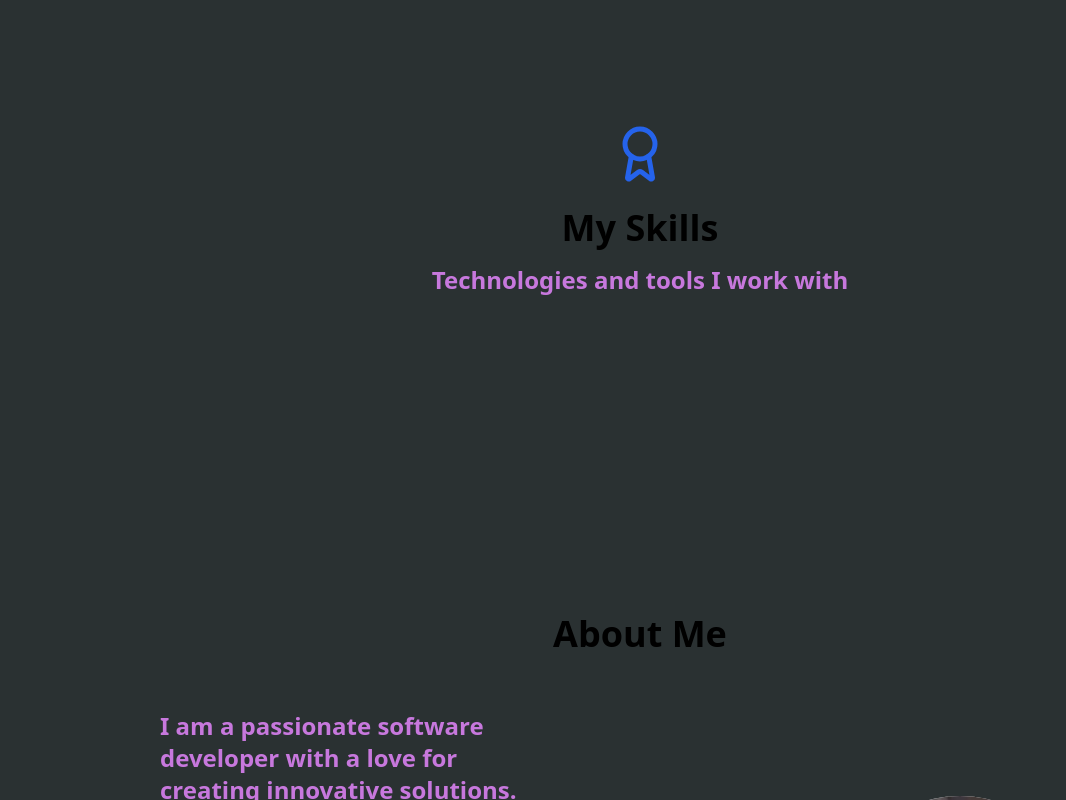
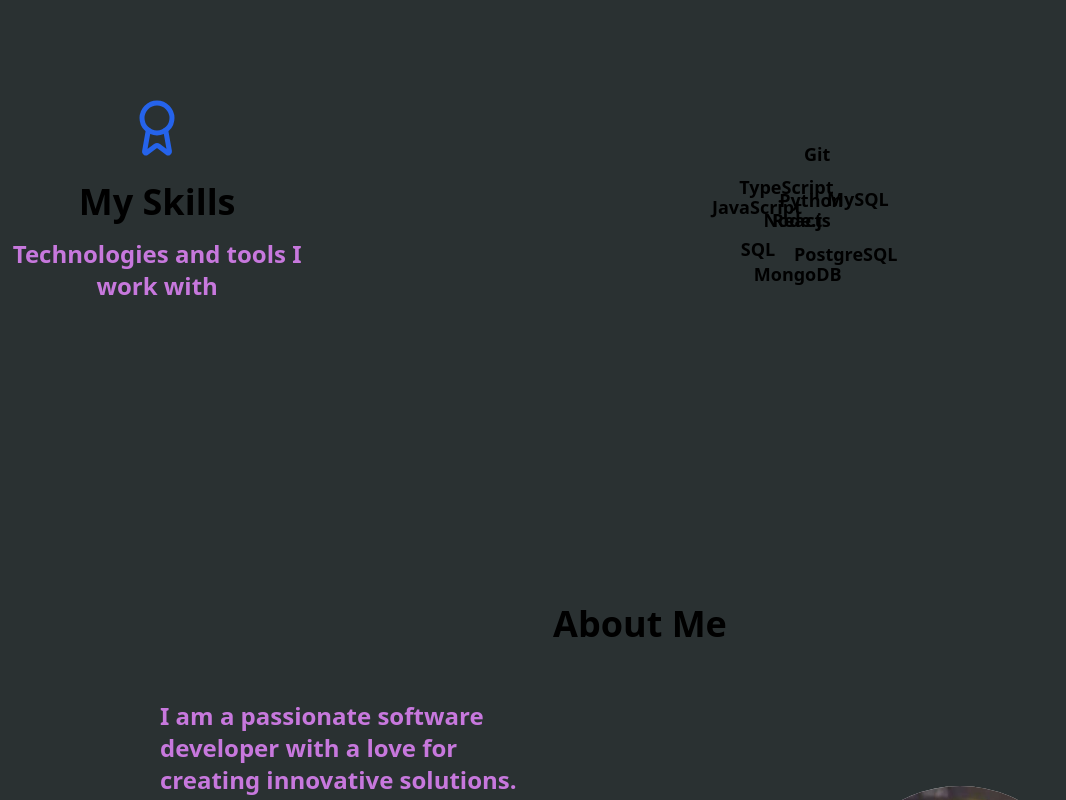
Before and after one commit to bchan760/portfolio, a React (Vite) app in the folder frontend-vite/: page / in a window 1280 px wide. Shown: the part 1877-2677 px from the top of the page, without its empty margins (0-1066 px from the left). Built offline with nearby package versions, Linux system fonts and the light colour scheme.

Commit message:
started skeleton of word cloud for skills section, still need to add css + color coding of words

```diff
--- a/frontend-vite/src/components/HeaderNav.jsx
+++ b/frontend-vite/src/components/HeaderNav.jsx
@@ -10,33 +10,33 @@ const HeaderNav = () => {
     }
   };
 
-  useEffect(() => {
-    const storedTheme = localStorage.getItem('theme');
-    const prefersDark = storedTheme === 'dark' || (
-      !storedTheme && window.matchMedia('(prefers-color-scheme: dark)').matches
-    );
+  // useEffect(() => {
+  //   const storedTheme = localStorage.getItem('theme');
+  //   const prefersDark = storedTheme === 'dark' || (
+  //     !storedTheme && window.matchMedia('(prefers-color-scheme: dark)').matches
+  //   );
 
-    if (prefersDark) {
-      document.documentElement.classList.add('dark');
-      setIsDark(true);
-    } else {
-      document.documentElement.classList.remove('dark');
-      setIsDark(false);
-    }
-  }, []);
+  //   if (prefersDark) {
+  //     document.documentElement.classList.add('dark');
+  //     setIsDark(true);
+  //   } else {
+  //     document.documentElement.classList.remove('dark');
+  //     setIsDark(false);
+  //   }
+  // }, []);
 
-  const toggleTheme = () => {
-    const html = document.documentElement;
-    if (html.classList.contains('dark')) {
-      html.classList.remove('dark');
-      localStorage.setItem('theme', 'light');
-      setIsDark(false);
-    } else {
-      html.classList.add('dark');
-      localStorage.setItem('theme', 'dark');
-      setIsDark(true);
-    }
-  };
+  // const toggleTheme = () => {
+  //   const html = document.documentElement;
+  //   if (html.classList.contains('dark')) {
+  //     html.classList.remove('dark');
+  //     localStorage.setItem('theme', 'light');
+  //     setIsDark(false);
+  //   } else {
+  //     html.classList.add('dark');
+  //     localStorage.setItem('theme', 'dark');
+  //     setIsDark(true);
+  //   }
+  // };
 
   return (
     <nav className="hnav">
@@ -54,9 +54,9 @@ const HeaderNav = () => {
         </a>
 
         {/* Theme Toggle Button */}
-        <button onClick={toggleTheme} className="hnav-theme-toggle">
+        {/* <button onClick={toggleTheme} className="hnav-theme-toggle">
           {isDark ? 'Light' : 'Dark'}
-        </button>
+        </button> */}
       </div>
       <div className='divider mt-2'></div>
     </nav>
--- a/frontend-vite/src/sections/Skills.jsx
+++ b/frontend-vite/src/sections/Skills.jsx
@@ -4,6 +4,7 @@ import { Award } from 'lucide-react';
 const Skills = () => {
   const [hoverWord, setHoverWord] = useState(null);
   const wordCloudRef = useRef(null);
+  const [wordPosition, setWordPosition] = useState([]);
 
   const words = [
     { name: 'React', category: 'Frameworks/Libraries', level: 85 },
@@ -18,6 +19,51 @@ const Skills = () => {
     { name: 'Git', category: 'Tools', level: 90 }
   ];
 
+  // create that wordCloud (of skills)
+  useEffect(() => {
+    const genWordPositions = () => {
+      if (!wordCloudRef) return;
+
+      const positions = [];
+      const goldenAngle = 137.5;
+      const containerRect = wordCloudRef.current.getBoundingClientRect();
+      const containerWidth = containerRect.width;
+      const containerHeight = containerRect.height;
+      const centerX = containerRect.width / 2;
+      const centerY = containerRect.height / 2;
+
+      words.forEach((word, index) => {
+        // start from middle...
+        if (index === 0){
+          positions.push({x: centerX, y: centerY});
+        }
+        //then responsively go crazy ahhh go stupid
+        const angle = (index * goldenAngle)  / (Math.PI / 180);
+        const maxRadius = Math.min(containerRect.width, containerRect.height) * 0.4;
+        const radius = Math.sqrt(index) * (maxRadius / Math.sqrt(words.length));
+
+        let x = centerX + Math.cos(angle) * radius;
+        let y = centerY + Math.sin(angle) * radius;
+
+        const paddingX = containerWidth * 0.1;
+        const paddingY = containerHeight * 0.15;
+
+        x = Math.max(paddingX, Math.min(containerWidth - paddingX, x));
+        y = Math.max(paddingY, Math.min(containerHeight - paddingY, y));
+
+        positions.push({ x, y });
+      });
+
+      setWordPosition(positions);
+    };
+
+    genWordPositions();
+
+    const handleResize = () => genWordPositions();
+    window.addEventListener('resize', handleResize);
+    return () => window.removeEventListener('resize', handleResize);
+  }, []);
+
   return (
     <section id="skills" className="min-h-screen flex items-center justify-center">
         <div className="text-center">
@@ -25,6 +71,31 @@ const Skills = () => {
             <h2 className="h1-text-size">My Skills</h2>
             <p className="h2-text-size">Technologies and tools I work with</p>
         </div>
+
+        <div
+          ref={wordCloudRef}
+          className="relative w-full h-48 mt-8"
+        >
+        {words.map((word, index) => {
+          const position = wordPosition[index] || {x: 0, y: 0};
+
+          return (
+            <div
+              key={word.name}
+              className="absolute text-lg font-bold cursor-pointer"
+              style={{
+                left: `${position.x}px`,
+                top: `${position.y}px`,
+                transform: 'translate(-50%, -50%)'
+              }}
+              onMouseEnter={() => setHoverWord(word.name)}
+              onMouseLeave={() => setHoverWord(null)}
+            >
+              {word.name}
+            </div>
+          );
+        })}
+        </div>
     </section>
   );
 };
```
